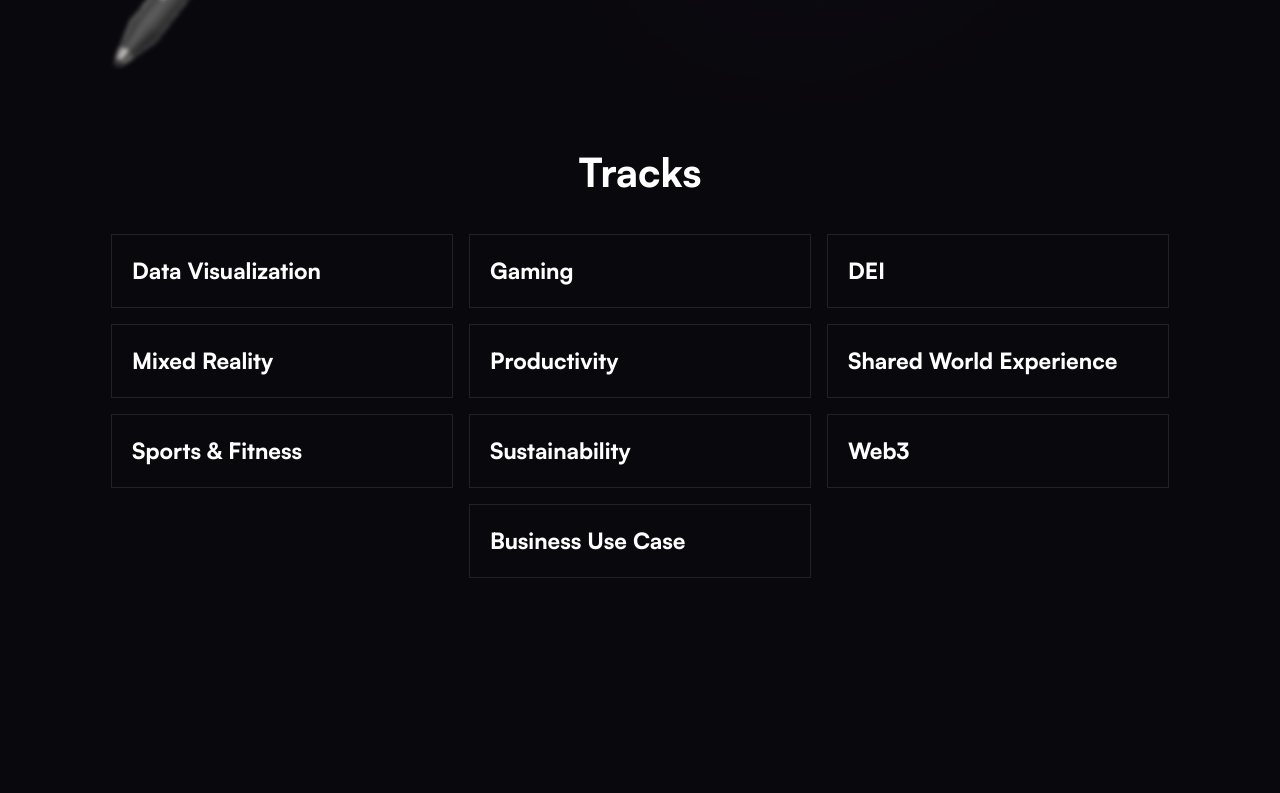
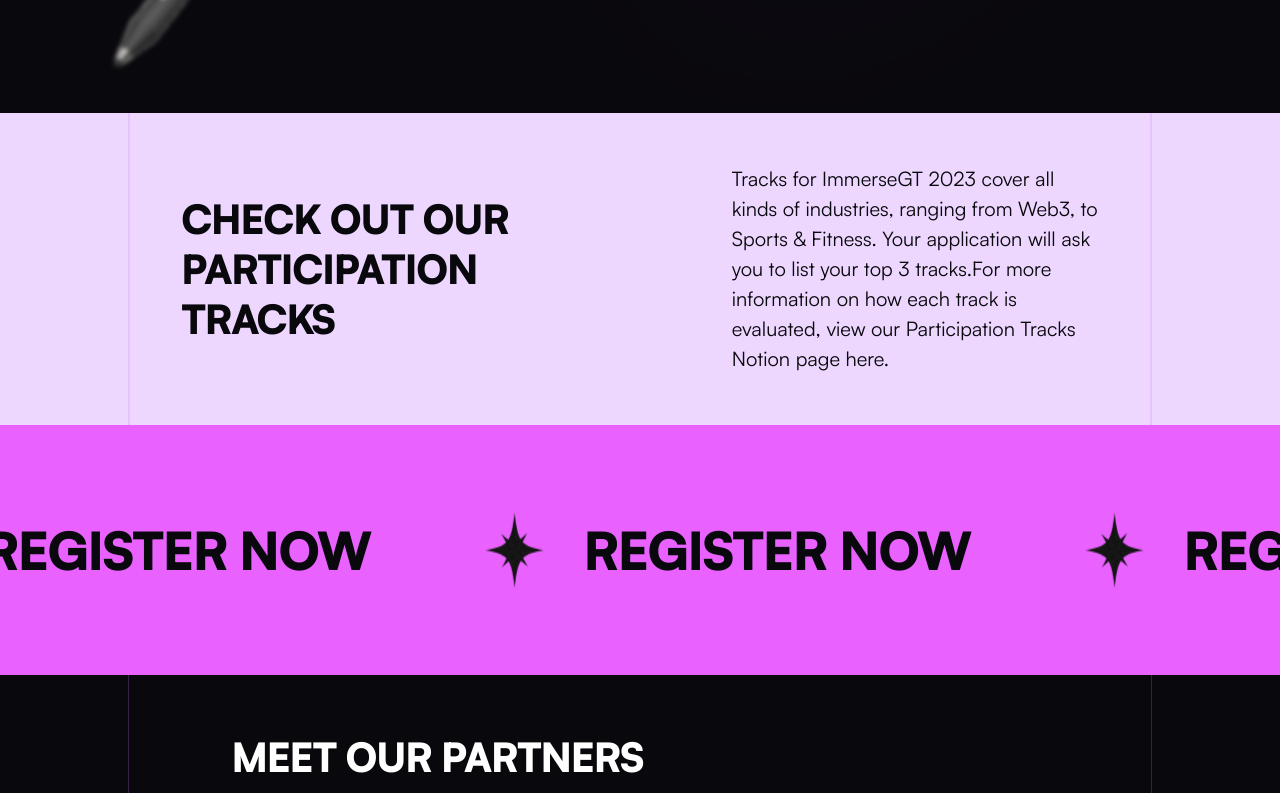
Before and after one commit to Startup-Exchange-Georgia-Tech/immerse-gt, a React (Create React App) app: page / in a window 1280 px wide. Shown: the part 687-1480 px from the top of the page. Built offline with nearby package versions, Linux system fonts and the light colour scheme.

Commit message:
initial tracks component

```diff
--- a/src/App.js
+++ b/src/App.js
@@ -4,6 +4,7 @@
 import Hero2 from "./components/Hero2/Hero2";
 import Footer from "./components/Footer/Footer";
 import Tracks from "./components/Tracks/Tracks";
+import Tracks2 from "./components/Tracks2/tracks2";
 import Partners from "./components/Partners/Partners";
 import RegisterNowBanner from "./components/RegisterNowBanner/RegisterNowBanner";
 
@@ -11,7 +12,7 @@
   return (
     <>
       <Hero2></Hero2>
-      <Tracks></Tracks>
+      <Tracks2></Tracks2>
       <RegisterNowBanner></RegisterNowBanner>
       <Partners></Partners>
       <Footer></Footer>
--- /dev/null
+++ b/src/components/Tracks2/tracks2.css
@@ -0,0 +1,39 @@
+.tracks2-container {
+  padding-left: 10%;
+  padding-right: 10%;
+  background: #edd7ff;
+}
+
+.tracks2 {
+  border-left: 2px solid #e5c3ff;
+  border-right: 2px solid #e5c3ff;
+  padding: 5%;
+}
+
+.tracks2-text {
+  display: flex;
+  align-items: center;
+  justify-content: space-between;
+}
+
+.tracks2-heading {
+  font-weight: 900;
+  font-size: 40px;
+  line-height: 125%;
+  width: 40%;
+  /* or 50px */
+
+  letter-spacing: -0.03em;
+
+  color: #09080c;
+}
+
+.tracks2-body {
+  font-weight: 400;
+  font-size: 20px;
+  line-height: 150%;
+  width: 40%;
+  /* or 24px */
+
+  color: #09080c;
+}
--- /dev/null
+++ b/src/components/Tracks2/tracks2.jsx
@@ -0,0 +1,21 @@
+import "./tracks2.css";
+
+export default function tracks2() {
+  return (
+    <div className="tracks2-container">
+      <div className="tracks2">
+        <div className="tracks2-text">
+          <div className="tracks2-heading">
+            CHECK OUT OUR PARTICIPATION TRACKS
+          </div>
+          <div className="tracks2-body">
+            Tracks for ImmerseGT 2023 cover all kinds of industries, ranging
+            from Web3, to Sports & Fitness. Your application will ask you to
+            list your top 3 tracks.For more information on how each track is
+            evaluated, view our Participation Tracks Notion page here.
+          </div>
+        </div>
+      </div>
+    </div>
+  );
+}
```
